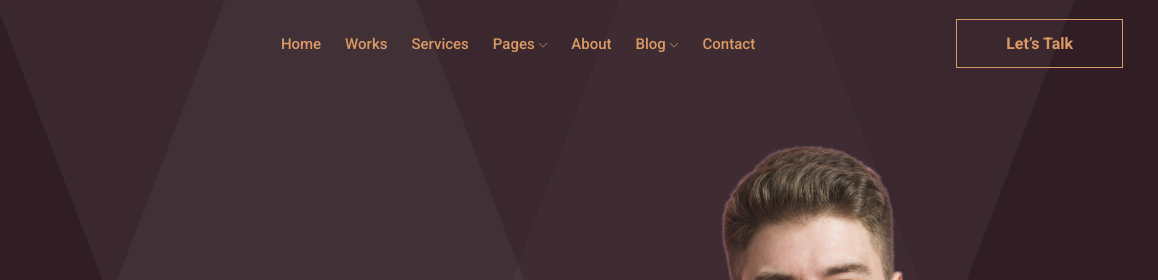
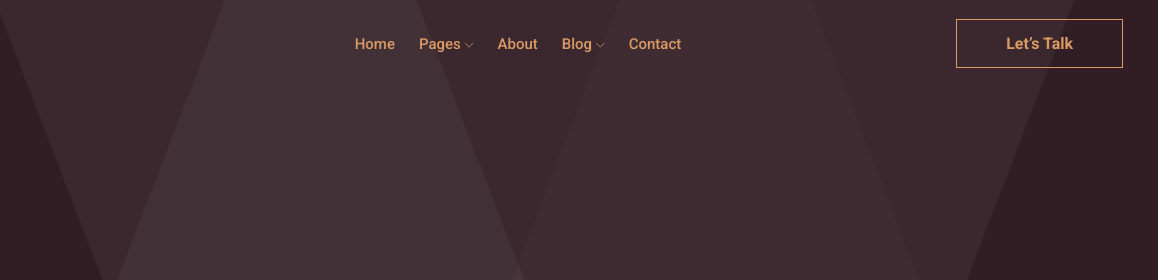
Before and after one commit to ono2001311/myportfolio, a plain HTML site: page index.html in a window 1280 px wide. Shown: the top 280 px of the page, 122-1280 px from the left. Drawn offline with nearby package versions, Linux system fonts and the light colour scheme.

Commit message:
On branch main  Your branch is up to date with 'origin/main'.  Changes to be committed: 	modified:   index.html

```diff
--- a/index.html
+++ b/index.html
@@ -48,13 +48,11 @@
                                     </a>
                                 </div>
                             </div>
-                            <div class="col-xl-6 col-lg-7">
+                            <div class="col-xl-6 col-lg-6">
                                 <div class="main-menu  d-none d-lg-block">
                                     <nav>
                                         <ul id="navigation">
                                             <li><a href="index.html">home</a></li>
-                                            <li><a href="Works.html">Works</a></li>
-                                            <li><a href="Services.html">Services</a></li>
                                             <li><a href="#">pages <i class="ti-angle-down"></i></a>
                                                 <ul class="submenu">
                                                         <li><a href="works_details.html">work details</a></li>
@@ -104,9 +102,7 @@
                         <a class="boxed-btn3-line" href="#">View Works</a>
                         </div>
                     </div>
-                    <div class="my_img d-none d-lg-block">
-                        <img src="img/about/my_img.png" alt="">
-                    </div>
+
                 </div>
             </div>
         </div>
```
